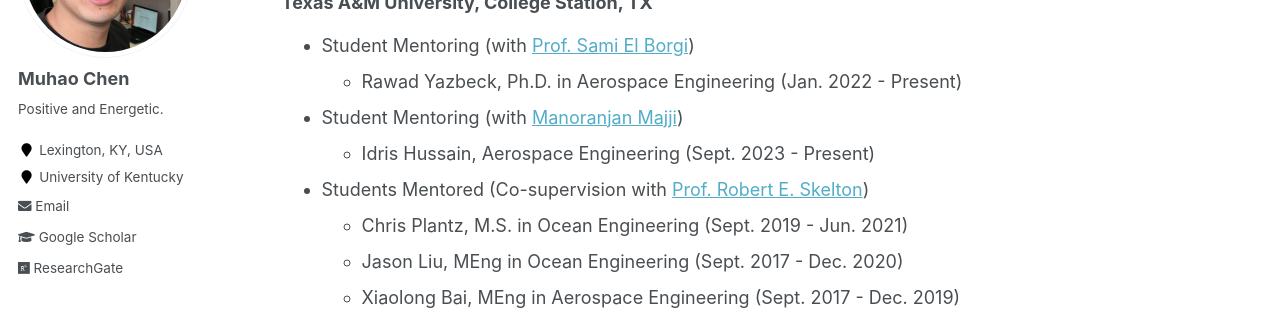
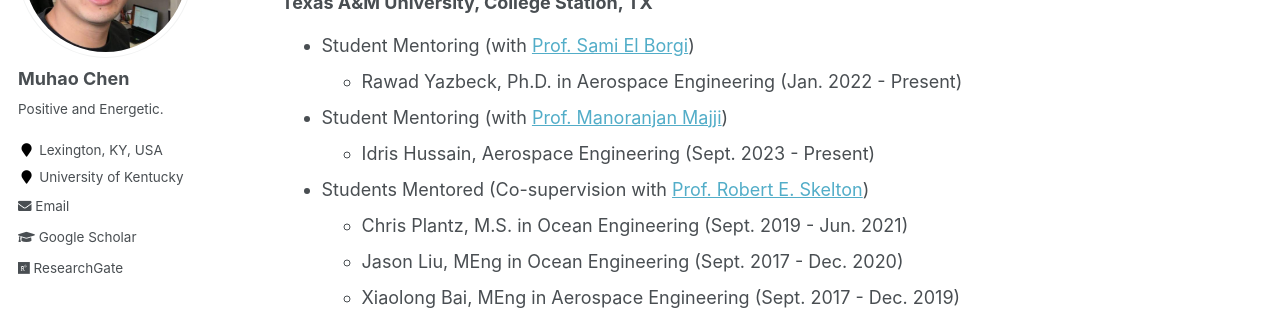
Before and after one commit to Muhao-Chen/muhao-chen.github.io, a Jekyll site: the page built from _pages/teaching.md, in a window 1280 px wide and 900 px high, scrolled down 1191 px. Shown: the part 153-463 px from the top of the window. Built offline with Jekyll 4.4.1, drawn with Linux system fonts in a browser that asks for light colours.

Commit message:
Update teaching.md

```diff
--- a/_pages/teaching.md
+++ b/_pages/teaching.md
@@ -45,7 +45,7 @@ toc: true
 - Student Mentoring (with [Prof. Sami El Borgi](https://www.qatar.tamu.edu/programs/mechanical-engineering/faculty-and-staff/dr.-sami-el-borgi))
     * Rawad Yazbeck, Ph.D. in Aerospace Engineering (Jan. 2022 - Present)
         <!-- - Research Topic: Adaptive Bandgap Formation in a Periodic Tensegrity Structure -->
-- Student Mentoring (with [Manoranjan Majji](https://engineering.tamu.edu/aerospace/profiles/majji-manoranjan.html))
+- Student Mentoring (with [Prof. Manoranjan Majji](https://engineering.tamu.edu/aerospace/profiles/majji-manoranjan.html))
     * Idris Hussain, Aerospace Engineering (Sept. 2023 - Present)
 - Students Mentored (Co-supervision with [Prof. Robert E. Skelton](https://bobskelton.github.io/))
     * Chris Plantz, M.S. in Ocean Engineering (Sept. 2019 - Jun. 2021)
```
